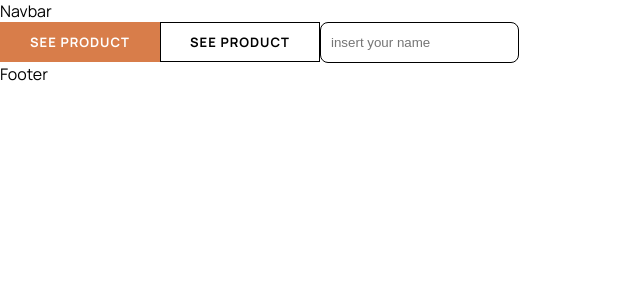
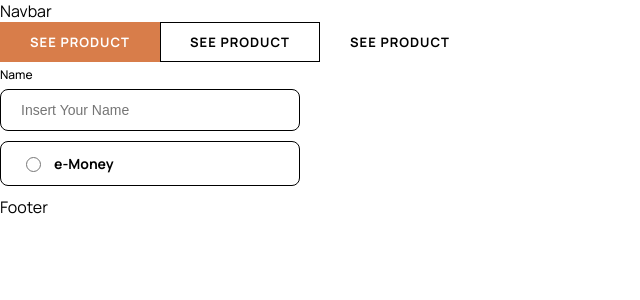
Before and after one commit to FaNi-Coding/audiophile, a Next.js app: page / in a window 1280 px wide. Shown: the top 300 px of the page, without its empty margins (0-640 px from the left). Built offline with nearby package versions, Linux system fonts and the light colour scheme.

Commit message:
button and input components

```diff
--- a/components/UI-Components/Buttons/Button.tsx
+++ b/components/UI-Components/Buttons/Button.tsx
@@ -1,35 +1,6 @@
-import { ButtonHTMLAttributes } from "react";
 import type { NextPage } from "next";
-import styled from "styled-components";
-
-/**                      Props                      */
-interface Props {
-  className?: string;
-  children?: React.ReactNode;
-  weight?: "light" | "regular" | "medium" | " 700";
-  primary?: boolean;
-  outlined?: boolean;
-  secondary?: boolean;
-}
-type ButtonProps = Props & ButtonHTMLAttributes<HTMLButtonElement>;
-
-const DefaultButton = styled.button<ButtonProps>`
-  background: ${(props) => (props.primary ? "#D87D4A" : "#ffffff")};
-  font-weight: ${(props) => (props.weight ? props.weight : "bold")};
-  color: ${(props) =>
-    props.primary ? "#ffffff" : props.outlined && "#000000"};
-  border: ${(props) =>
-    props.primary ? "none" : props.outlined && "1px solid #000000"};
-  width: 160px;
-  height: 40px;
-  font-family: "Manrope";
-  font-style: normal;
-  font-size: 13px;
-  line-height: 18px;
-  /* identical to box height */
-  letter-spacing: 1px;
-  text-transform: uppercase;
-`;
+import { DefaultButton } from "./ButtonStyle";
+import type { ButtonPropsInterface, ButtonProps } from "./Interface";
 
 /**
  *
@@ -37,12 +8,15 @@ const DefaultButton = styled.button<ButtonProps>`
  * @param {Boolean} outlined  - Outlined button
  * @param {Boolean} secondary - Text with icon to the right
  */
-const Button: NextPage<Props> = ({ className, children, ...props }) => {
+const Button: NextPage<ButtonPropsInterface> = ({
+  className,
+  children,
+  ...props
+}) => {
   return (
     <DefaultButton className={className} {...props}>
       {children}
     </DefaultButton>
   );
 };
-
 export default Button;
--- /dev/null
+++ b/components/UI-Components/Buttons/ButtonStyle.tsx
@@ -0,0 +1,35 @@
+import styled from "styled-components";
+import { ButtonPropsInterface } from "./Interface";
+
+export const DefaultButton = styled.button<ButtonPropsInterface>`
+  background: ${(props) =>
+    props.primary ? "#D87D4A" : props.outlined ? "#ffffff" : "#ffffff"};
+  font-weight: ${(props) => (props.weight ? props.weight : "bold")};
+  color: ${(props) =>
+    props.primary ? "#ffffff" : props.outlined && "#000000"};
+  border: ${(props) => (props.outlined ? "1px solid black" : "none")};
+  width: 160px;
+  height: 40px;
+  font-family: "Manrope";
+  font-style: normal;
+  font-size: 13px;
+  line-height: 18px;
+  /* identical to box height */
+  letter-spacing: 1px;
+  text-transform: uppercase;
+  cursor: pointer;
+
+  &:hover {
+    background: ${(props) =>
+      props.primary ? "#FBAF85" : props.outlined ? "#000000" : "#ffffff"};
+    color: ${(props) =>
+      props.primary
+        ? "#ffffff"
+        : props.outlined
+        ? "#ffffff"
+        : props.secondary
+        ? "#d87d4a"
+        : "#000000"};
+    border: ${(props) => (props.outlined ? "1px solid black" : "none")};
+  }
+`;
--- /dev/null
+++ b/components/UI-Components/Buttons/Interface.tsx
@@ -0,0 +1,12 @@
+import { ButtonHTMLAttributes } from "react";
+
+export interface ButtonPropsInterface {
+  className?: string;
+  children?: React.ReactNode;
+  weight?: "light" | "regular" | "medium" | " 700";
+  primary?: boolean;
+  outlined?: boolean;
+  secondary?: boolean;
+}
+export type ButtonProps = ButtonPropsInterface &
+  ButtonHTMLAttributes<HTMLButtonElement>;
--- a/components/UI-Components/Inputs/Input.tsx
+++ b/components/UI-Components/Inputs/Input.tsx
@@ -4,36 +4,85 @@ import styled from "styled-components";
 interface Props {
   maxWidth?: string;
   margin?: string;
-  fontSize?: string;
   primary?: string;
-  secondary?: string;
   name?: string;
   type?: string;
+  value?: string;
 }
 
 type ButtonProps = Props & React.InputHTMLAttributes<HTMLInputElement>;
 
-const StyledInput = styled.input<ButtonProps>`
-  background-color: "#fafafa";
+const StyledTextInput = styled.input<ButtonProps>`
+  background-color: transparent;
   outline: none;
-  /* border: none; */
+  min-width: 300px;
   border: 1px solid ${(props) => props.primary && "#F1F1F1"};
   border-radius: 8px;
-  padding: 12px 10px;
+  padding: 12px 20px;
+  font-size: 14px;
+  display: block;
+  text-transform: capitalize;
+  margin-top: 5px;
+  cursor: text;
+
+  &:active,
+  :focus {
+    border: 1px solid #d87d4a;
+  }
 `;
 
-export default function Input({ name, type }: ButtonProps) {
+const StyledRadioInput = styled.label<ButtonProps>`
+  outline: none;
+  margin: 10px 0px;
+  max-width: 300px;
+  border: 1px solid ${(props) => props.primary && "#F1F1F1"};
+  border-radius: 8px;
+  padding: 12px 20px;
+  font-size: 14px;
+  font-weight: 700;
+  display: block;
+  display: flex;
+  gap: 10px;
+
+  :active,
+  :focus {
+    border: 1px solid #d87d4a;
+  }
+
+  input[type="radio"] {
+    height: 15px;
+    width: 15px;
+    padding: 5px;
+
+    :checked:after {
+      background-color: #d87d4a;
+    }
+  }
+`;
+
+export default function Input({ name, type, value }: ButtonProps) {
   return (
     <>
+      <div>
         {type === "text" && (
-        <label htmlFor={name}>
-          <StyledInput
+          <label htmlFor={name} style={{ fontWeight: "500", fontSize: "12px" }}>
+            {name}
+            <StyledTextInput
               type={type}
               id={name}
-            placeholder={`insert your ${name}`}
+              placeholder={`insert your name`}
             />
           </label>
         )}
+      </div>
+      <div>
+        {type === "radio" && (
+          <StyledRadioInput htmlFor={value}>
+            <input type={type} id={value} value={value} />
+            {value}
+          </StyledRadioInput>
+        )}
+      </div>
     </>
   );
 }
--- a/package.json
+++ b/package.json
@@ -23,6 +23,7 @@
     "@types/react": "18.0.18",
     "@types/react-dom": "18.0.6",
     "@types/styled-components": "^5.1.26",
+    "babel-plugin-styled-components": "^2.0.7",
     "eslint": "8.23.0",
     "eslint-config-next": "12.2.5",
     "typescript": "4.8.2"
--- a/pages/index.tsx
+++ b/pages/index.tsx
@@ -13,7 +13,9 @@ const Home: NextPage = () => {
     <Layout title={""} description={""} keywords={""}>
       <Button primary>SEE PRODUCT</Button>
       <Button outlined>SEE PRODUCT</Button>
-      <Input name="name" type={"text"} />
+      <Button secondary>SEE PRODUCT</Button>
+      <Input name="Name" type="text" />
+      <Input type="radio" value="e-Money" />
     </Layout>
   );
 };
```
Also changed, not shown: .babelrc (added). Lines whose indentation alone changed are shown as unchanged.
